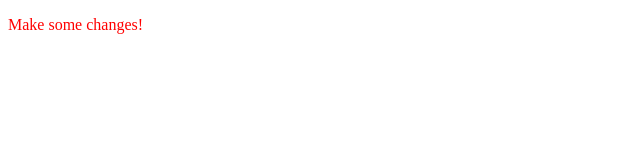
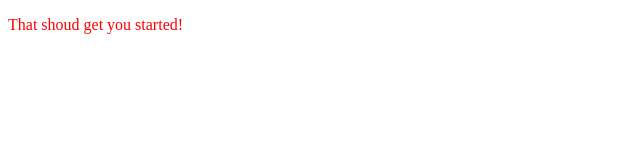
Before and after one commit to MarkKeeler/MarkKeeler.github.io, a plain HTML site: page index.html in a window 1280 px wide. Shown: the full height of the page, 0-640 px from the left. Drawn offline with Linux system fonts and the light colour scheme.

Commit message:
Final text

```diff
--- a/index.html
+++ b/index.html
@@ -6,6 +6,6 @@
   </head>
 
   <body>
-    <p>Make some changes!</p>
+    <p>That shoud get you started!</p>
   </body>
 <html>
```
